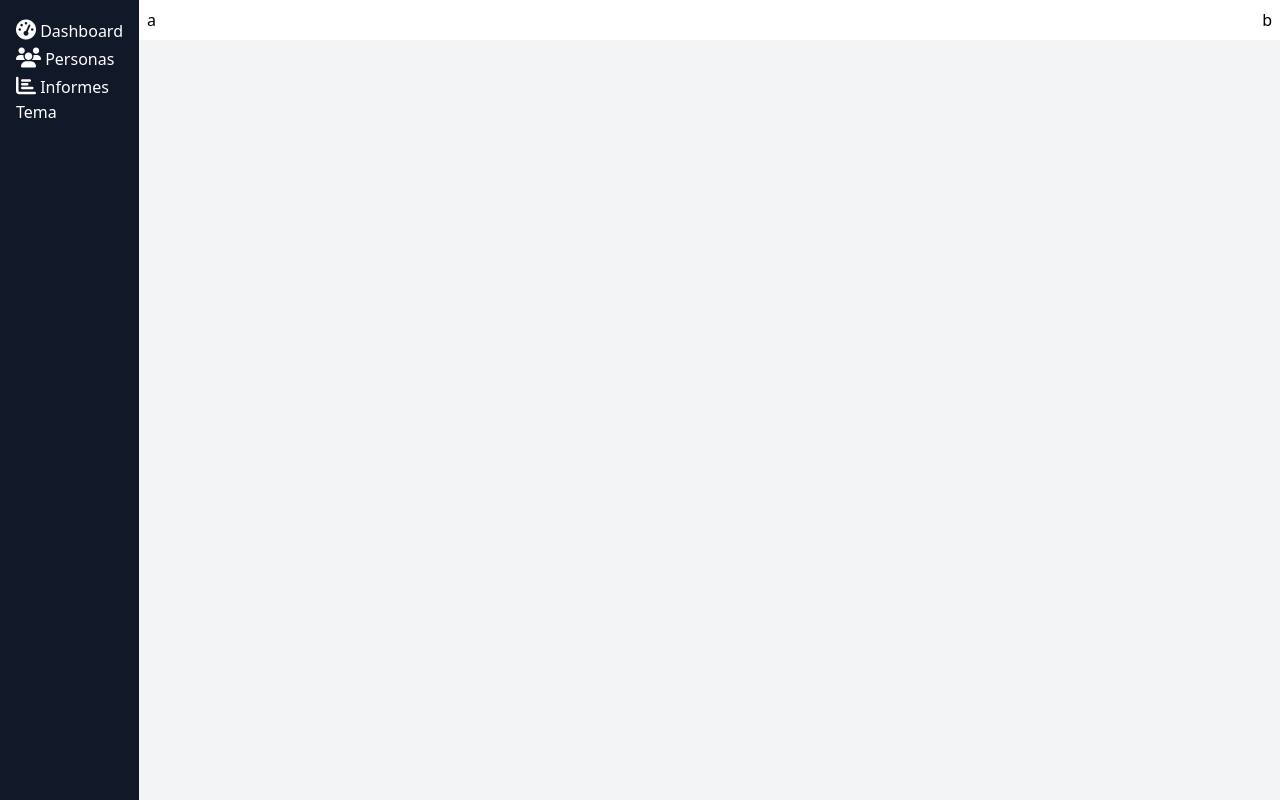
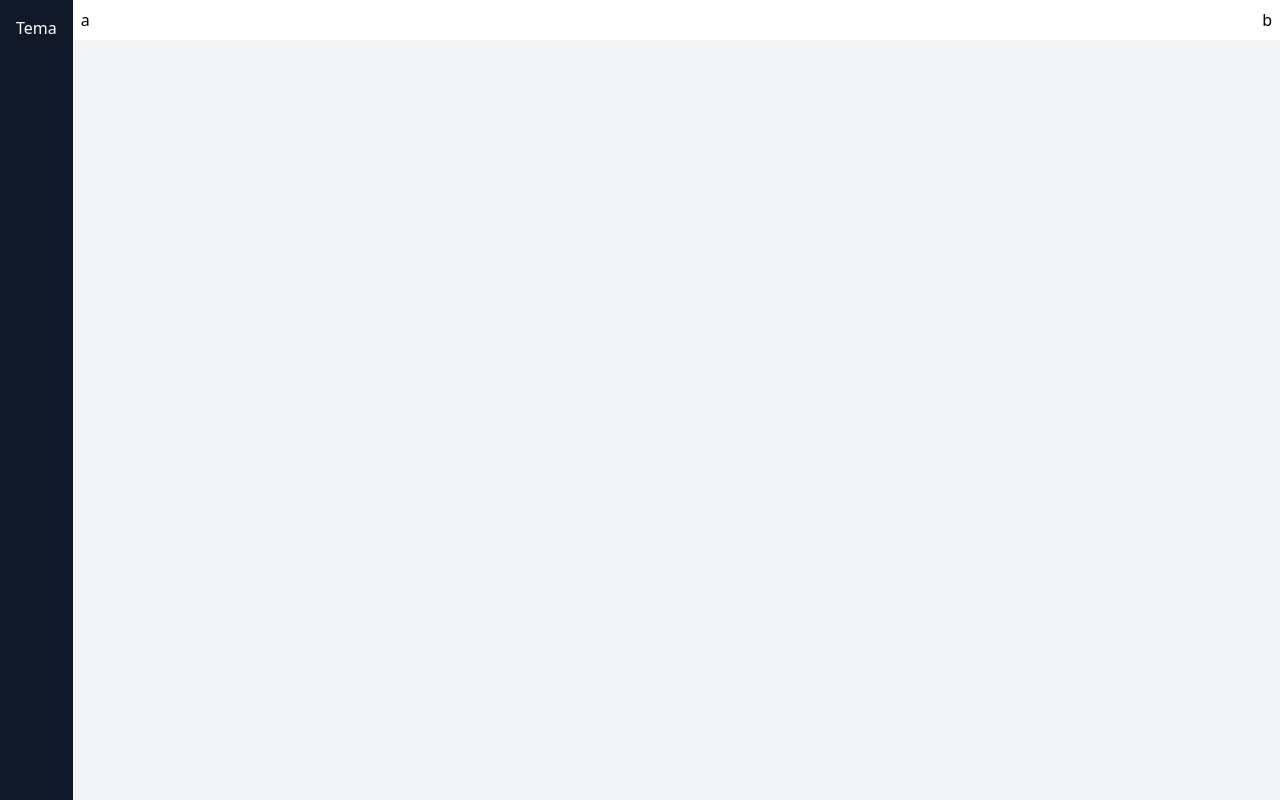
Before and after one commit to Orianig/angular-dashboard, an Angular app: page / in a window 1280 px wide. Built offline with nearby package versions, Linux system fonts and the light colour scheme.

Commit message:
feat: add menus to sidebar - logic

```diff
--- a/src/app/shared/layout/sidebar/sidebar.component.html
+++ b/src/app/shared/layout/sidebar/sidebar.component.html
@@ -1,18 +1,16 @@
-
-<div class="flex h-full relative bg-gray-100 dark:bg-night-800">
-    <div class="bg-gray-900 text-white p-4 z-10">
-      <div class="icon" (click)="toggleSubmenu('dashboard')">
-        <i class="text-xl fas fa-tachometer-alt"></i> Dashboard
-      </div>
-      <div class="icon" (click)="toggleSubmenu('people')">
-        <i class="text-xl fas fa-users"></i> Personas
-      </div>
-      <div class="icon" (click)="toggleSubmenu('reports')">
-        <i class="text-xl fas fa-chart-bar"></i> Informes
-      </div>
+<div class="flex h-full relative">
+  <!-- Main menu bar -->
+  <div class="flex flex-col gap-4 bg-gray-900 text-white p-4 z-10">
+    <i
+      *ngFor="let items of menuItemsList"
+      (click)="toggleSubmenu(items.name)"
+      [ngClass]="items.icon"
+    >
+    </i>
     <button (click)="toggleTheme()">Tema</button>
   </div>
 
+  <!-- Sub menu bar -->
   <div
     class="bg-gray-300 transition-all ease-in-out delay-150 overflow-hidden"
     [ngClass]="{
@@ -22,9 +20,9 @@
   >
     <ul>
       <!-- Contenido de los submenús -->
-        <li><a href="#">Opción 11</a></li>
-        <li><a href="#">Opción 2</a></li>
-        <li><a href="#">Opción 3</a></li>
+      <li *ngFor="let subItems of subMenuItemsList">
+        <a [routerLink]="subItems.route">{{ subItems.name }}</a>
+      </li>
     </ul>
   </div>
 </div>
```
Lines whose indentation alone changed are shown as unchanged.
